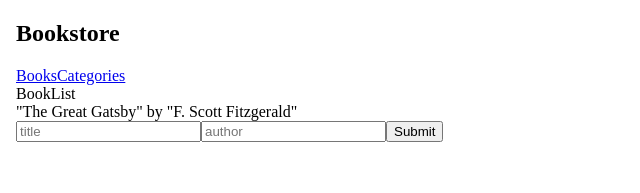
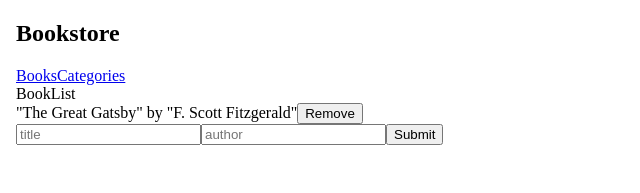
Before and after one commit to memelopez/Bookstore, a React (Create React App) app: page / in a window 1280 px wide. Shown: the top 193 px of the page, without its empty margins (0-640 px from the left). Built offline with nearby package versions, Linux system fonts and the light colour scheme.

Commit message:
Add remove button to book

```diff
--- a/src/components/Book.js
+++ b/src/components/Book.js
@@ -14,6 +14,7 @@ function Book(props) {
         {author}
         &quot;
       </span>
+      <button type="button">Remove</button>
     </div>
   );
 }
```
